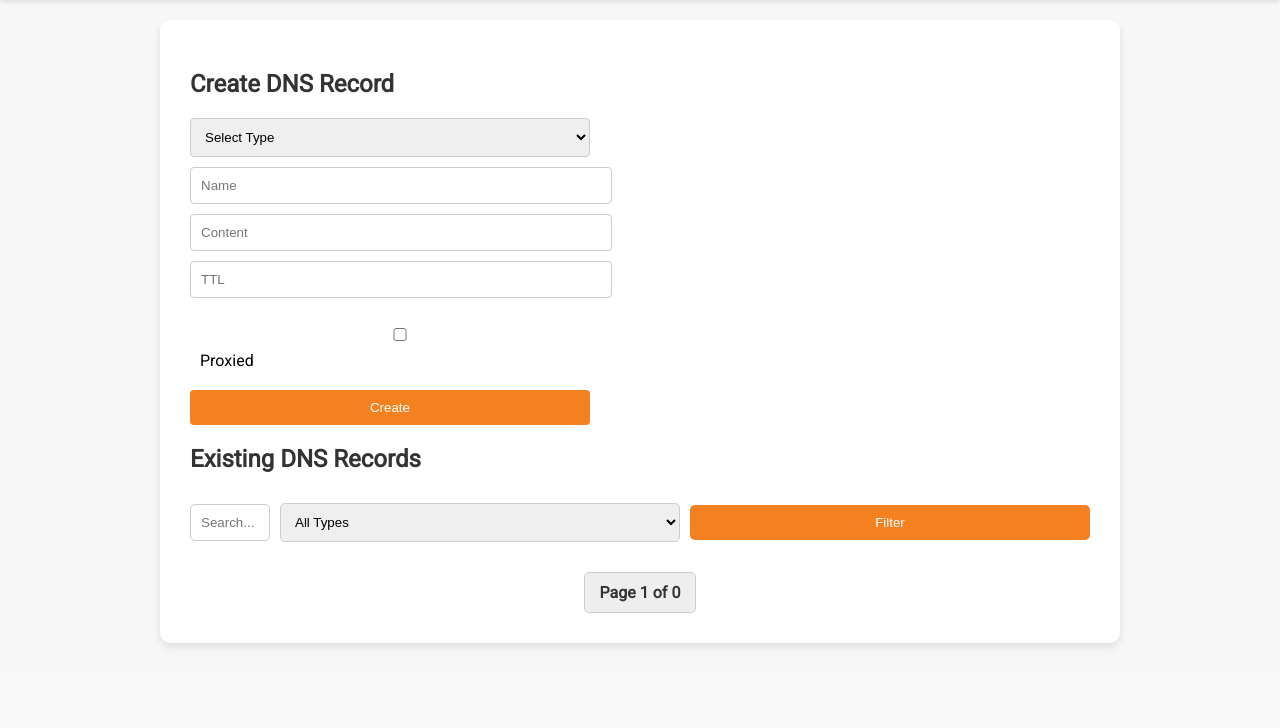
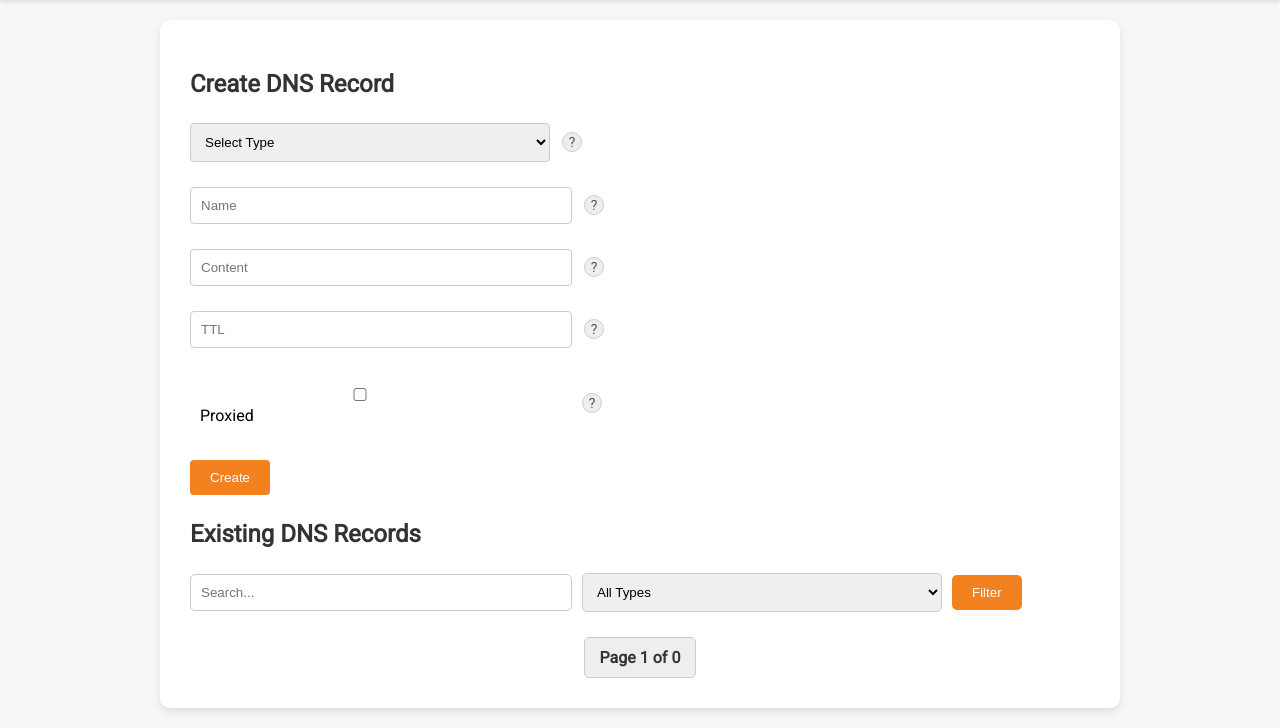
Before and after one commit to davidhfrankelcodes/flask-cloudflare-dns-crud-app, a Flask app: page /dns_records in a window 1280 px wide. Shown: the part 130-858 px from the top of the page. Before the commit the page ends 777 px from the top, so only its background shows below. Run offline with Flask 3, Linux system fonts and the light colour scheme; the visitor is signed in with stand-in values (Sample User, id 1); data that the repository does not hold is empty.

Commit message:
tooltips

```diff
--- a/static/styles.css
+++ b/static/styles.css
@@ -47,12 +47,17 @@ form {
     margin: 20px 0;
 }
 
+form div.field-group {
+    margin-bottom: 15px;
+}
+
 form input, form select, form button, form label {
-    display: block;
-    margin: 10px 0;
+    display: inline-block;
+    vertical-align: middle;
+    margin: 5px 0;
     padding: 10px;
-    width: 100%;
-    max-width: 400px;
+    width: calc(100% - 40px);
+    max-width: 360px;
     transition: all 0.3s ease;
 }
 
@@ -73,6 +78,8 @@ form button {
     border: none;
     border-radius: 4px;
     cursor: pointer;
+    padding: 10px 20px;
+    width: auto;
 }
 
 form button:hover {
@@ -163,3 +170,42 @@ li form {
 .search-filter button:hover {
     background-color: #e2711d;
 }
+
+/* Tooltip styles for visual help icons */
+.tooltip {
+    display: inline-block;
+    position: relative;
+    cursor: help;
+    color: #555;
+    font-size: 14px;
+    margin-left: 8px;
+    width: 18px;
+    text-align: center;
+    background-color: #eee;
+    border-radius: 50%;
+    line-height: 18px;
+    border: 1px solid #ccc;
+}
+
+.tooltip::after {
+    content: attr(data-tooltip);
+    position: absolute;
+    left: 50%;
+    bottom: 125%;
+    transform: translateX(-50%);
+    background-color: #333;
+    color: #fff;
+    padding: 6px 8px;
+    border-radius: 4px;
+    white-space: nowrap;
+    opacity: 0;
+    visibility: hidden;
+    transition: opacity 0.3s;
+    font-size: 12px;
+    z-index: 10;
+}
+
+.tooltip:hover::after {
+    opacity: 1;
+    visibility: visible;
+}
--- a/templates/dns_records.html
+++ b/templates/dns_records.html
@@ -23,18 +23,33 @@
         <h2>Create DNS Record</h2>
         <form method="POST" onsubmit="return confirmAction('create this DNS record')">
             <input type="hidden" name="action" value="create">
-            <select name="type" required title="Select a valid DNS record type (e.g., A, CNAME, TXT, MX, etc.)">
+            <div class="field-group">
+                <select name="type" required>
                     <option value="">Select Type</option>
                     {% for type in valid_record_types %}
                     <option value="{{ type }}">{{ type }}</option>
                     {% endfor %}
                 </select>
-            <input type="text" name="name" placeholder="Name" required title="Enter the DNS record name (e.g., www)">
-            <input type="text" name="content" placeholder="Content" required title="Enter the DNS record content (e.g., IP address or target domain)">
-            <input type="number" name="ttl" placeholder="TTL" required title="Enter the TTL (Time to Live) in seconds">
-            <label title="Enable Cloudflare proxy for this record">
+                <span class="tooltip" data-tooltip="Select a valid DNS record type (e.g., A, CNAME, TXT, MX, etc.)">?</span>
+            </div>
+            <div class="field-group">
+                <input type="text" name="name" placeholder="Name" required>
+                <span class="tooltip" data-tooltip="Enter the DNS record name (e.g., www)">?</span>
+            </div>
+            <div class="field-group">
+                <input type="text" name="content" placeholder="Content" required>
+                <span class="tooltip" data-tooltip="Enter the DNS record content (e.g., IP address or target domain)">?</span>
+            </div>
+            <div class="field-group">
+                <input type="number" name="ttl" placeholder="TTL" required>
+                <span class="tooltip" data-tooltip="Enter the TTL (Time to Live) in seconds">?</span>
+            </div>
+            <div class="field-group">
+                <label>
                     <input type="checkbox" name="proxied"> Proxied
                 </label>
+                <span class="tooltip" data-tooltip="Enable Cloudflare proxy for this record">?</span>
+            </div>
             <button type="submit" title="Create this DNS record">Create</button>
         </form>
 
@@ -59,18 +74,32 @@
                 <form method="POST" style="display:inline;" onsubmit="return confirmAction('update this DNS record')">
                     <input type="hidden" name="action" value="update">
                     <input type="hidden" name="record_id" value="{{ record.id }}">
-                    <!-- Update form with dropdown for type -->
-                    <select name="type" required title="Select a valid DNS record type">
+                    <div class="field-group">
+                        <select name="type" required>
                             {% for type in valid_record_types %}
                             <option value="{{ type }}" {% if record.type == type %}selected{% endif %}>{{ type }}</option>
                             {% endfor %}
                         </select>
+                        <span class="tooltip" data-tooltip="Select a valid DNS record type">?</span>
+                    </div>
+                    <div class="field-group">
                         <input type="text" name="name" value="{{ record.name }}" title="Edit the DNS record name">
+                        <span class="tooltip" data-tooltip="Edit the DNS record name">?</span>
+                    </div>
+                    <div class="field-group">
                         <input type="text" name="content" value="{{ record.content }}" title="Edit the DNS record content">
+                        <span class="tooltip" data-tooltip="Edit the DNS record content">?</span>
+                    </div>
+                    <div class="field-group">
                         <input type="number" name="ttl" value="{{ record.ttl }}" title="Edit the TTL in seconds">
+                        <span class="tooltip" data-tooltip="Edit the TTL (Time to Live) in seconds">?</span>
+                    </div>
+                    <div class="field-group">
                         <label title="Toggle Cloudflare proxy for this record">
                             <input type="checkbox" name="proxied" {% if record.proxied %}checked{% endif %}> Proxied
                         </label>
+                        <span class="tooltip" data-tooltip="Toggle Cloudflare proxy for this record">?</span>
+                    </div>
                     <button type="submit" title="Update this DNS record">Update</button>
                 </form>
                 <form method="POST" style="display:inline;" onsubmit="return confirmAction('delete this DNS record')">
```
Also changed, not shown: templates/login.html (+6 -2 lines). Lines whose indentation alone changed are shown as unchanged.
